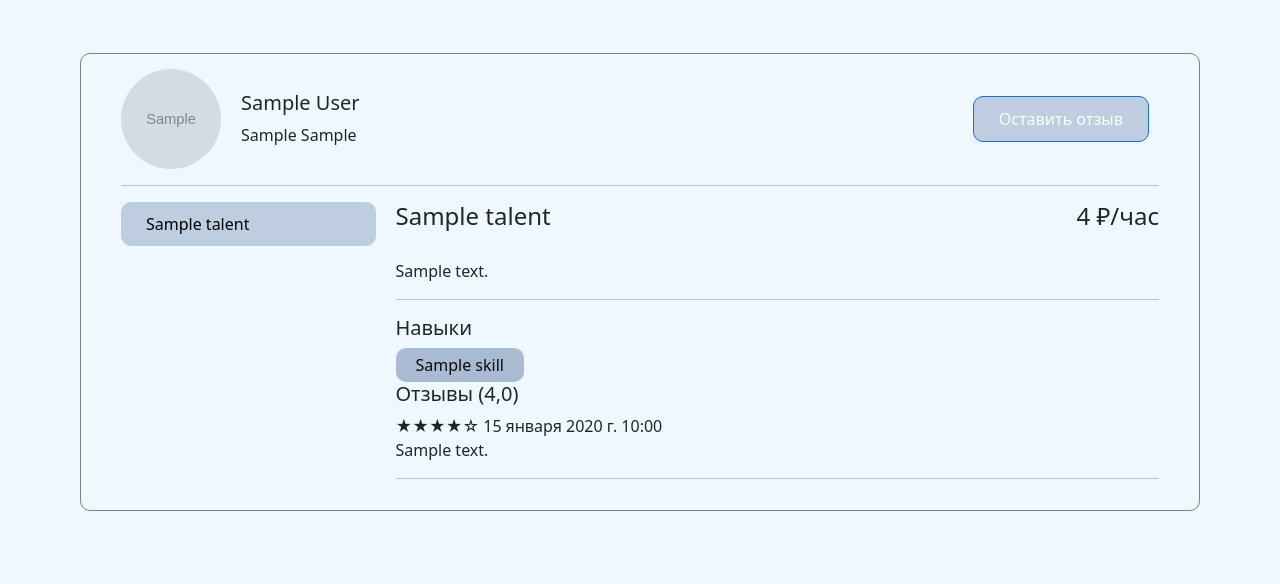
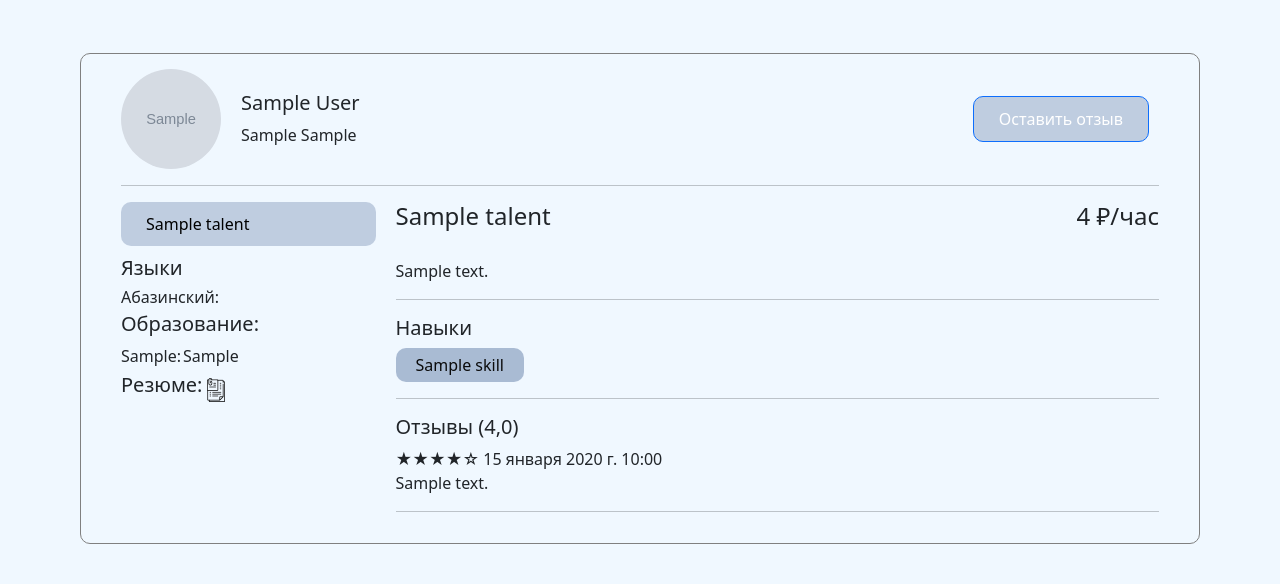
Before and after one commit to Ma-shaI/DiplomaTop, a Django app: page /user/profile/1/ in a window 1280 px wide. Shown: the part 400-984 px from the top of the page. Before the commit the page ends 911 px from the top, so only its background shows below. Run offline with Django 4.2, Linux system fonts and the light colour scheme; tables that the repository leaves empty hold one stand-in row (values such as "Sample post"); grey boxes marked "Sample" are stand-in pictures; some libraries are stand-ins or nearby versions.

Commit message:
в профиль добавлена доп.инфа об фрилансере

```diff
--- a/freelanceExchange/base/static/styles/style.css
+++ b/freelanceExchange/base/static/styles/style.css
@@ -1128,3 +1128,19 @@
 .task__description {
   font-style: italic;
 }
+
+.language,
+.profile__resume {
+  display: flex;
+  flex-direction: row;
+  align-items: center;
+  gap: 2px;
+}
+.language h6,
+.education h6 {
+  margin: 0;
+}
+.profile__language,
+.profile__education {
+  margin-bottom: 5px;
+}
--- a/freelanceExchange/users/templates/users/profile.html
+++ b/freelanceExchange/users/templates/users/profile.html
@@ -1,5 +1,6 @@
 {% extends 'base/base.html' %}
 {% load my_tags %}
+{% load static %}
 {% block content %}
 {% include 'base/navbar.html'%}
 
@@ -46,6 +47,31 @@
                         {% endif %}
                         {% endfor %}
                     </div>
+                    {% if freelancer %}
+                    <div class="profile__language">
+                        <h5>Языки</h5>
+                        {% for language in freelancer.language_set.all %}
+                        <div class="language">
+                            <h6>{{ language.get_language_display }}:</h6>
+                            <p>{{ language.get_level_display }}</p></div>
+                        {% endfor %}
+                    </div>
+                    {% if freelancer.education_set.all %}
+                    <div class="profile__education">
+                        <h5>Образование:</h5>
+                        {% for education in freelancer.education_set.all %}
+                        <div class="language">
+                            <h6>{{ education.institution }}:</h6>
+                            <p>{{ education.major }}</p></div>
+                        {% endfor %}
+                    </div>
+                    {% endif %}
+                    {% if freelancer.resume %}
+                    <div class="profile__resume">
+                        <h5>Резюме:</h5><a href="{{ freelancer.resume.url }}" target="_blank"><img src="{% static 'icons/document.png' %}" alt=""></a>
+                    </div>
+                    {% endif %}
+                    {% endif %}
                 </div>
 
                 <div class="profile_right">
@@ -96,6 +122,7 @@
                         </div>
 
                     </div>
+                    <hr>
                     <div class="profile_feedbacks">
                         {% if feedbacks %}
                         <h5>Отзывы ({{ average_rating }}) </h5>
```
